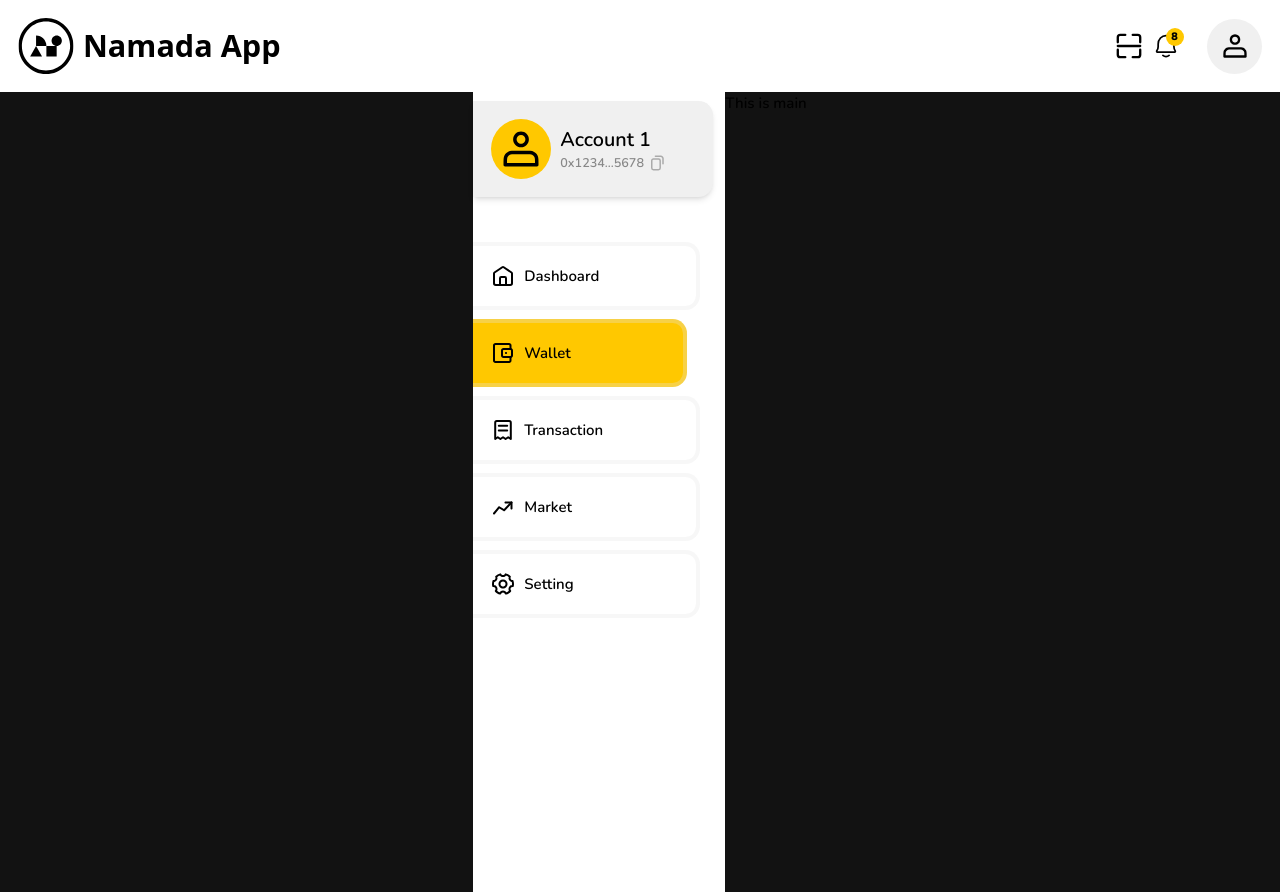
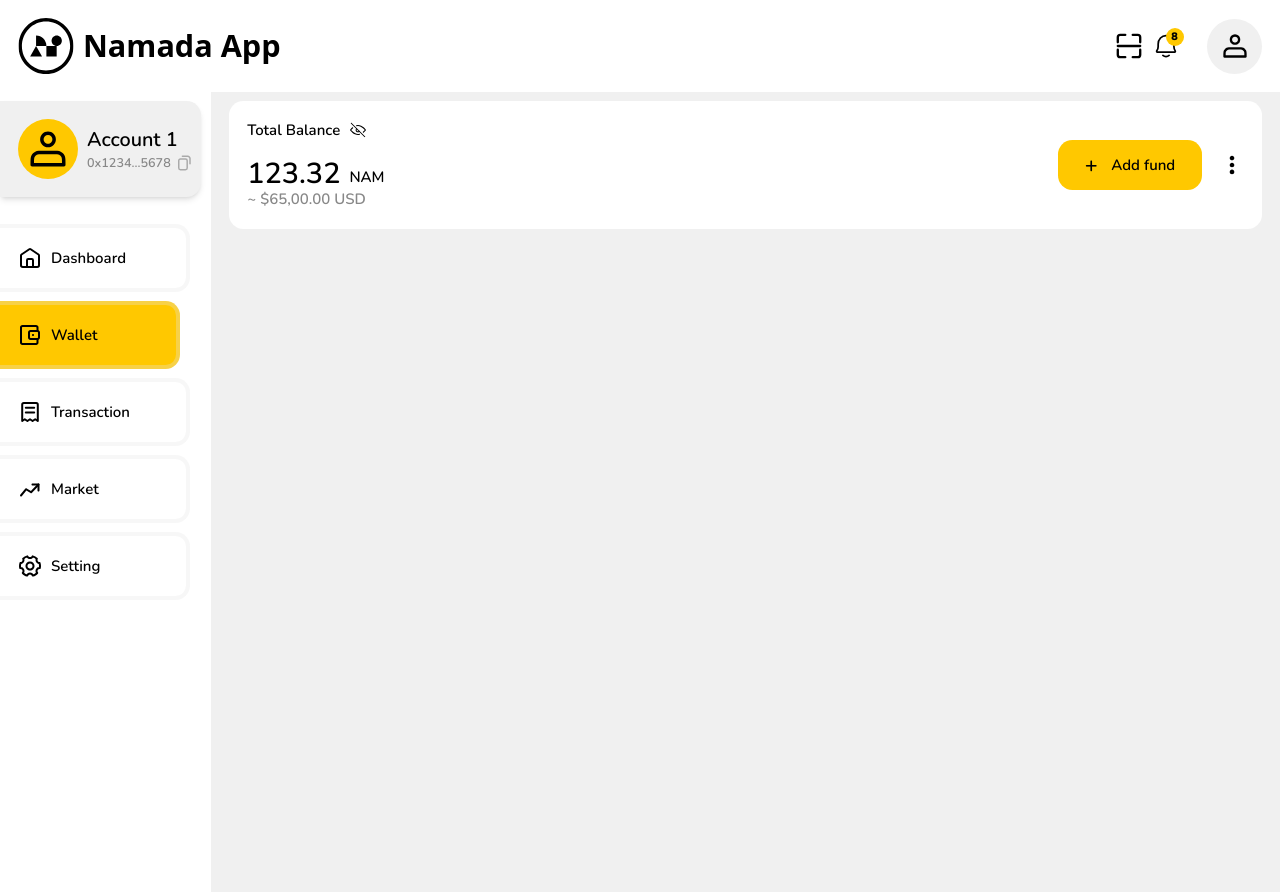
Before and after one commit to Dsmeshilmaring/Namada-SDK, a React (Vite) app: page /tablet in a window 1280 px wide. Built offline with nearby package versions, Linux system fonts and the light colour scheme.

Commit message:
Added balance layout

```diff
--- /dev/null
+++ b/src/assets/icons/dot.jsx
@@ -0,0 +1,26 @@
+const DotIcon = ({ w, color }) => {
+  return (
+    <svg
+      width={w}
+      height={w}
+      viewBox="0 0 24 25"
+      fill="none"
+      xmlns="http://www.w3.org/2000/svg"
+    >
+      <path
+        d="M12 7.69999C10.6745 7.69999 9.59998 6.62548 9.59998 5.29999C9.59998 3.97451 10.6745 2.89999 12 2.89999C13.3255 2.89999 14.4 3.97451 14.4 5.29999C14.4 6.62548 13.3255 7.69999 12 7.69999Z"
+        fill={color}
+      />
+      <path
+        d="M12 14.9C10.6745 14.9 9.59998 13.8255 9.59998 12.5C9.59998 11.1745 10.6745 10.1 12 10.1C13.3255 10.1 14.4 11.1745 14.4 12.5C14.4 13.8255 13.3255 14.9 12 14.9Z"
+        fill={color}
+      />
+      <path
+        d="M12 22.1C10.6745 22.1 9.59998 21.0255 9.59998 19.7C9.59998 18.3745 10.6745 17.3 12 17.3C13.3255 17.3 14.4 18.3745 14.4 19.7C14.4 21.0255 13.3255 22.1 12 22.1Z"
+        fill={color}
+      />
+    </svg>
+  );
+};
+
+export default DotIcon;
--- a/src/device/tablet-device/component/nav.jsx
+++ b/src/device/tablet-device/component/nav.jsx
@@ -9,7 +9,7 @@
 const TabletNav = () => {
   return (
     <nav className="w-[28rem] h-full bg-primary">
-      <div className="flex gap-4 items-center h-fit py-8 px-8 bg-secondary rounded-r-[1.6rem] w-[95%] mb-20 mt-4 shadow-md">
+      <div className="flex gap-4 items-center h-fit py-8 px-8 bg-secondary rounded-r-[1.6rem] w-[95%] mb-12 mt-4 shadow-md">
         <aside className="bg-yellow rounded-full p-4">
           <ProfileIcon w={42} />
         </aside>
--- a/src/device/tablet-device/wallet/Main.jsx
+++ b/src/device/tablet-device/wallet/Main.jsx
@@ -1,14 +1,39 @@
 import Header from "../component/header";
 import TabletNav from "../component/nav";
+import EyeIcon from "../../../assets/icons/eye";
+import Option from "../../../assets/icons/dot";
 
 const TabletWallet = () => {
   return (
     <>
       <Header />
-      <TabletNav />
-      <main className="h-full">
-        <p>This is main</p>
-      </main>
+      <div className="h-full w-full flex">
+        <TabletNav />
+        <main className="h-full w-full bg-secondary">
+          <div className="bg-primary py-22 mt-4 rounded-[1.6rem] flex justify-around items-center p-8 m-8 gap-8">
+            <div className="">
+              <div className="flex items-center gap-4 mb-8">
+                <p>Total Balance</p>
+                <EyeIcon w={18} color={"currentColor"} />
+              </div>
+
+              <div className="flex gap-4 items-end">
+                <p className="text-[3.2rem] leading-none self-end">123.32</p>
+                <p>NAM</p>
+              </div>
+
+              <p className="text-secondary">~ $65,00.00 USD</p>
+            </div>
+
+            <button className="bg-yellow p-4 w-64 rounded-[1.6rem] flex items-center justify-center gap-6 ml-auto">
+              <p className="text-[2.4rem] font-semibold">+</p>
+              Add fund
+            </button>
+
+            <Option w={24} color={"currentColor"} />
+          </div>
+        </main>
+      </div>
       <footer></footer>
     </>
   );
```
